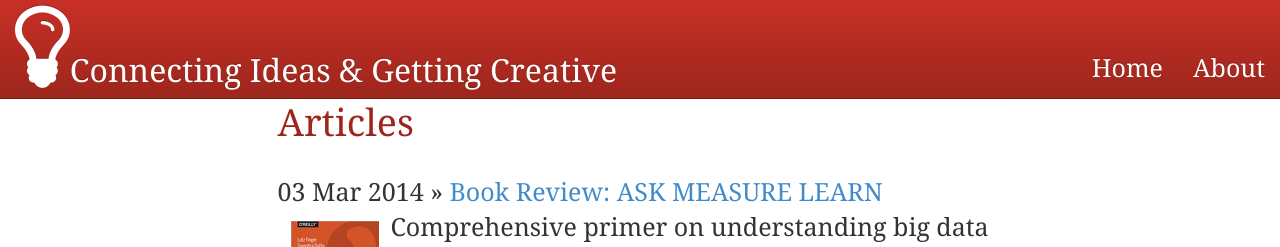
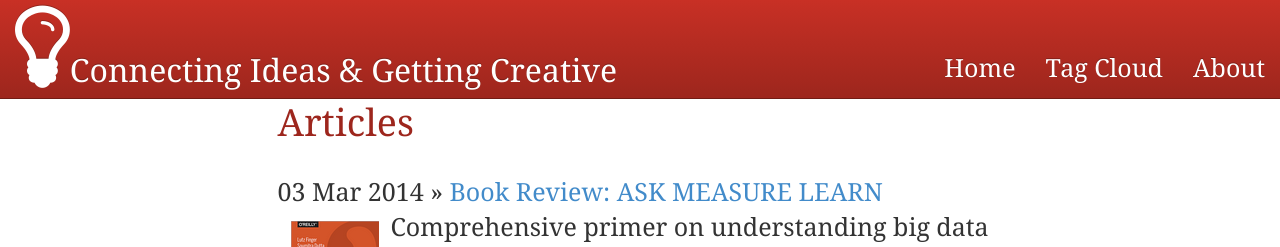
Before and after one commit to harishvc/harishvc.github.io, a Jekyll site: the page built from index.html, in a window 1280 px wide. Shown: the top 247 px of the page. Built offline with Jekyll 4.4.1, drawn with Linux system fonts in a browser that asks for light colours; Markdown is read by kramdown in place of the engine named in the settings; the list of posts is cut into pages by our own code.

Commit message:
Add Tag Cloud to primary navigation

```diff
--- a/_layouts/default.html
+++ b/_layouts/default.html
@@ -45,6 +45,7 @@
         <div class="navbar-collapse collapse">
           <ul class="nav navbar-nav navbar-right">
             <li><a href="/" style="color:#ffffff;padding-top:50px;text-decoration: none">Home</a></li>
+            <li><a href="/tag" style="color:#ffffff;padding-top:50px;text-decoration: none">Tag Cloud</a></li>
             <li><a href="/about" style="color:#ffffff;padding-top:50px;text-decoration: none">About</a></li>
           </ul>
         </div><!--/.nav-collapse -->
--- a/_layouts/page-default.html
+++ b/_layouts/page-default.html
@@ -53,6 +53,7 @@
         <div class="navbar-collapse collapse">
           <ul class="nav navbar-nav navbar-right">
             <li><a href="/" style="color:#ffffff;padding-top:50px;text-decoration: none">Home</a></li>
+            <li><a href="/tag" style="color:#ffffff;padding-top:50px;text-decoration: none">Tag Cloud</a></li>
             <li><a href="/about" style="color:#ffffff;padding-top:50px;text-decoration: none">About</a></li>
           </ul>
         </div><!--/.nav-collapse -->
```
